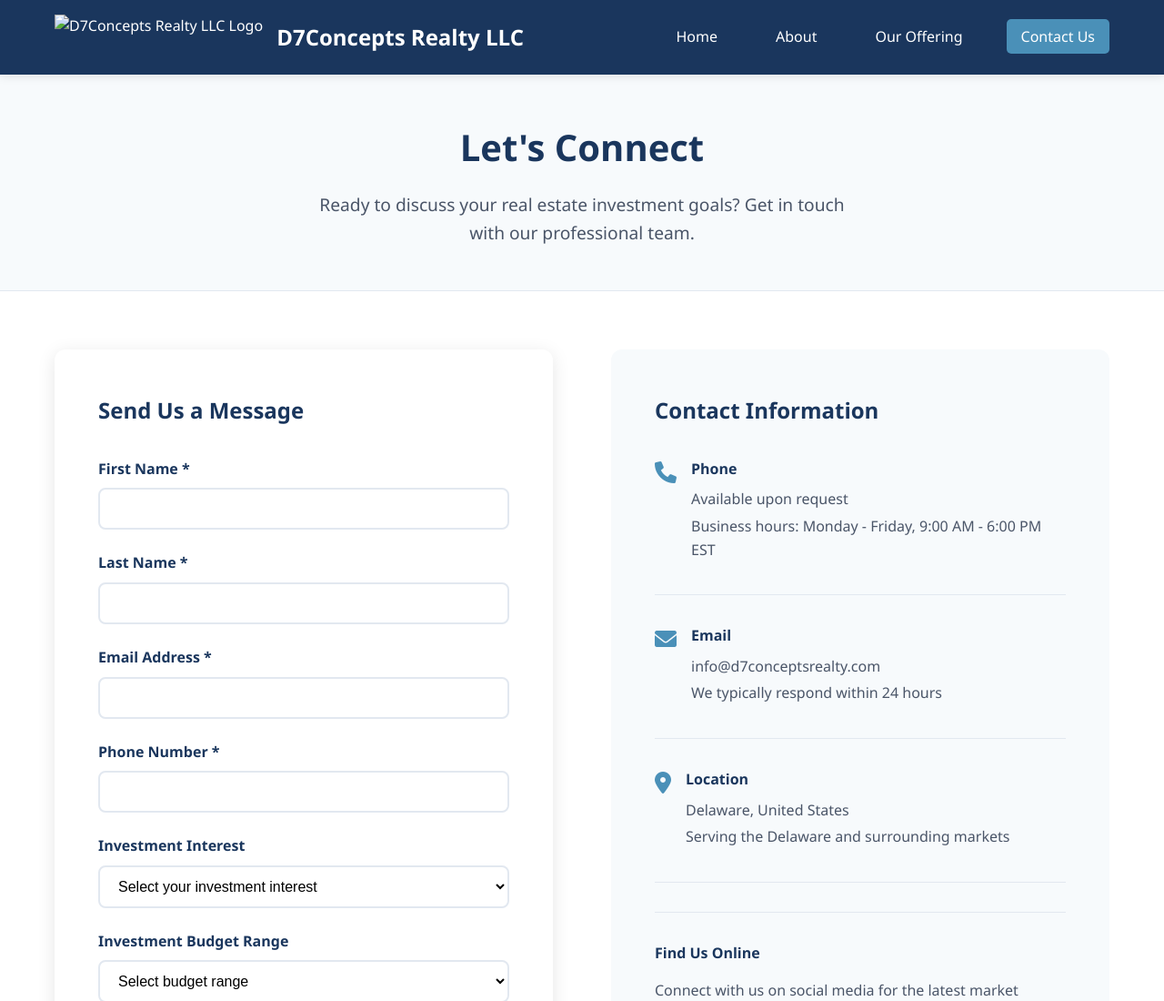
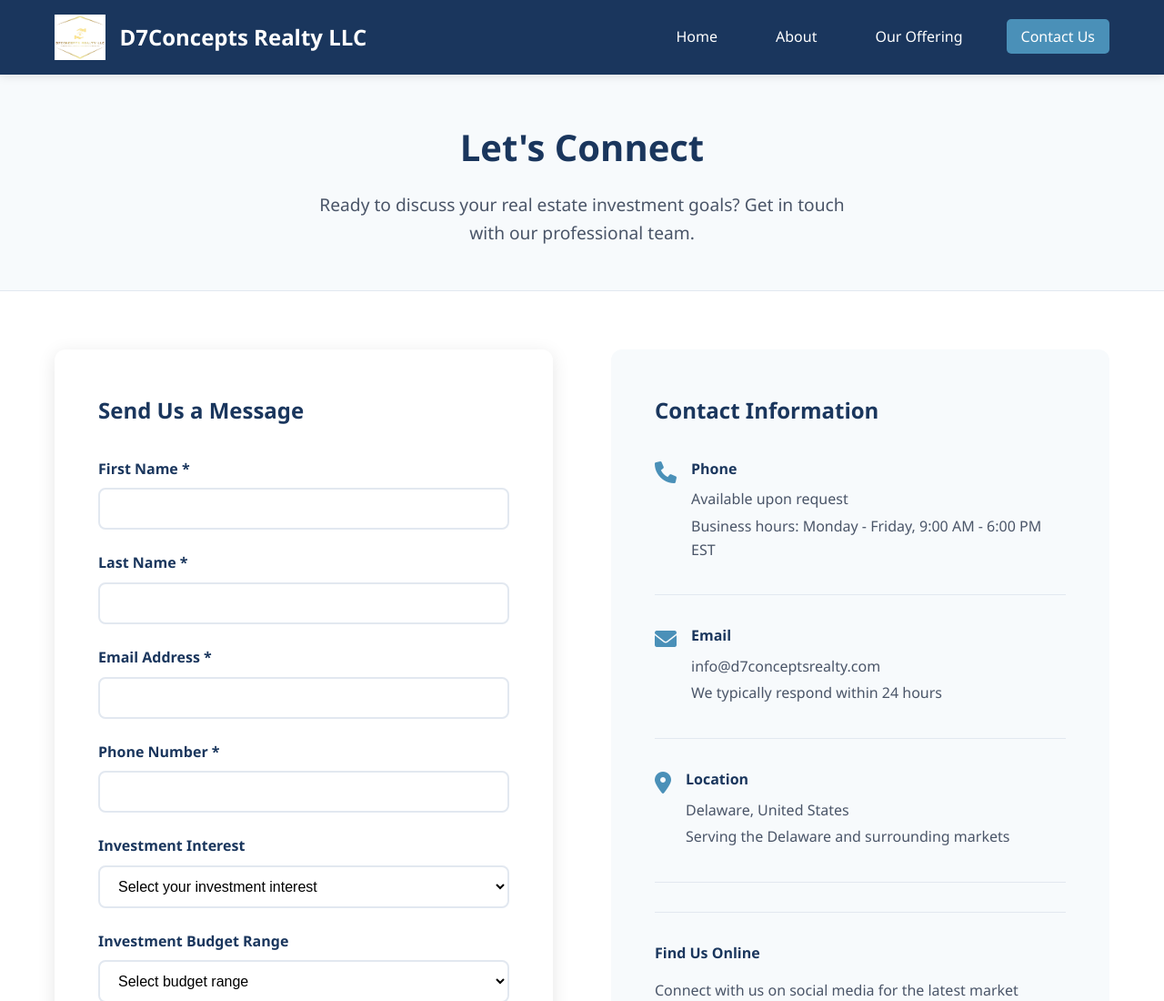
Before and after one commit to Dannymay13/Dannymay13.github.io, a plain HTML site: page final_project/contact.html in a window 1280 px wide. Shown: the top 1100 px of the page at 91% size. Drawn offline with Linux system fonts and the light colour scheme.

Commit message:
minor fix

```diff
--- a/final_project/contact.html
+++ b/final_project/contact.html
@@ -14,7 +14,7 @@
     <header>
         <div class="header-container">
             <div class="logo-section">
-                <img src="d7concepts-logo.png" alt="D7Concepts Realty LLC Logo" class="logo">
+                <img src="images/d7concepts-logo.png" alt="D7Concepts Realty LLC Logo" class="logo">
                 <h1>D7Concepts Realty LLC</h1>
             </div>
 
```
Also changed, not shown: final_project/index.html (+1 -1 lines).
